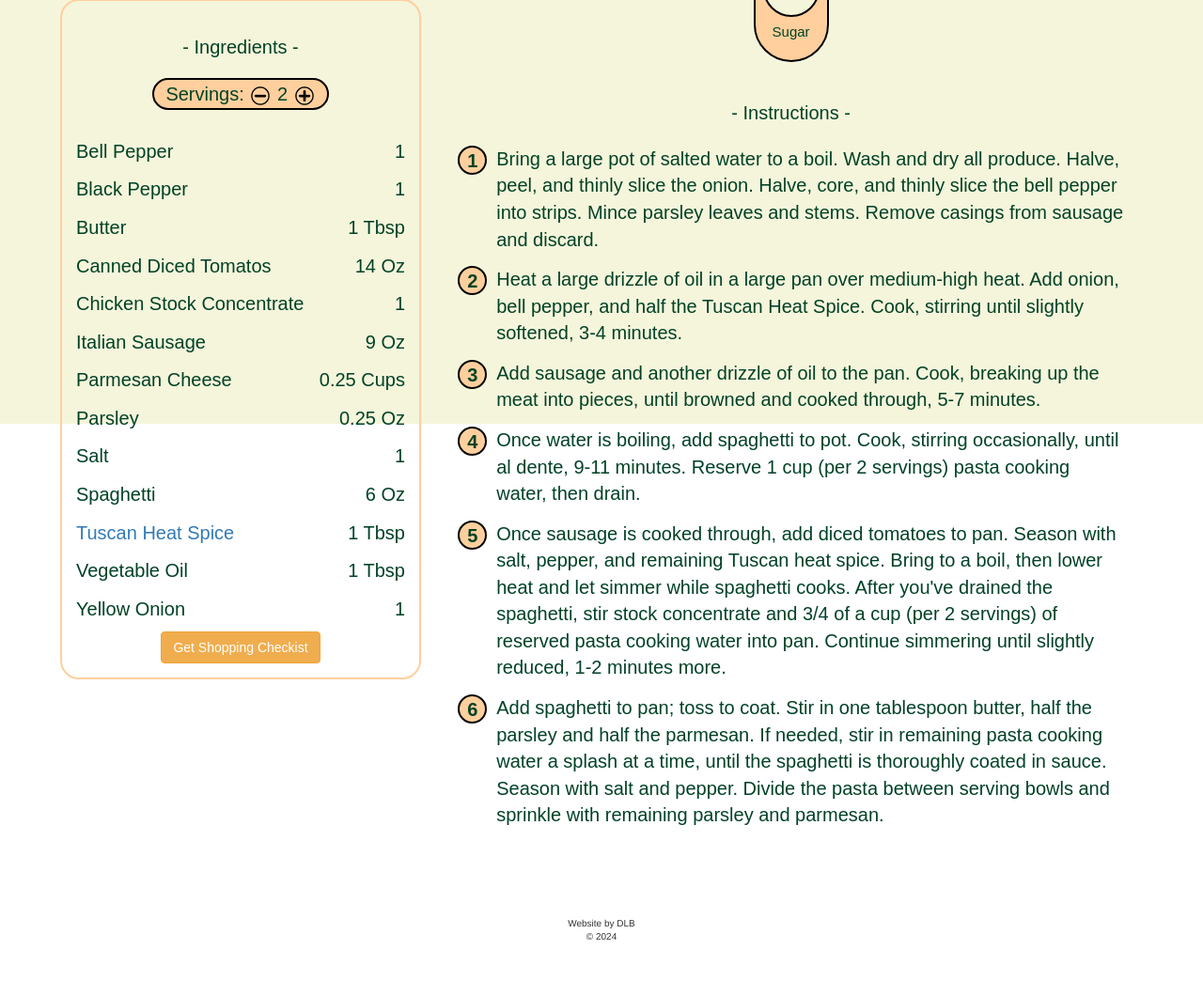
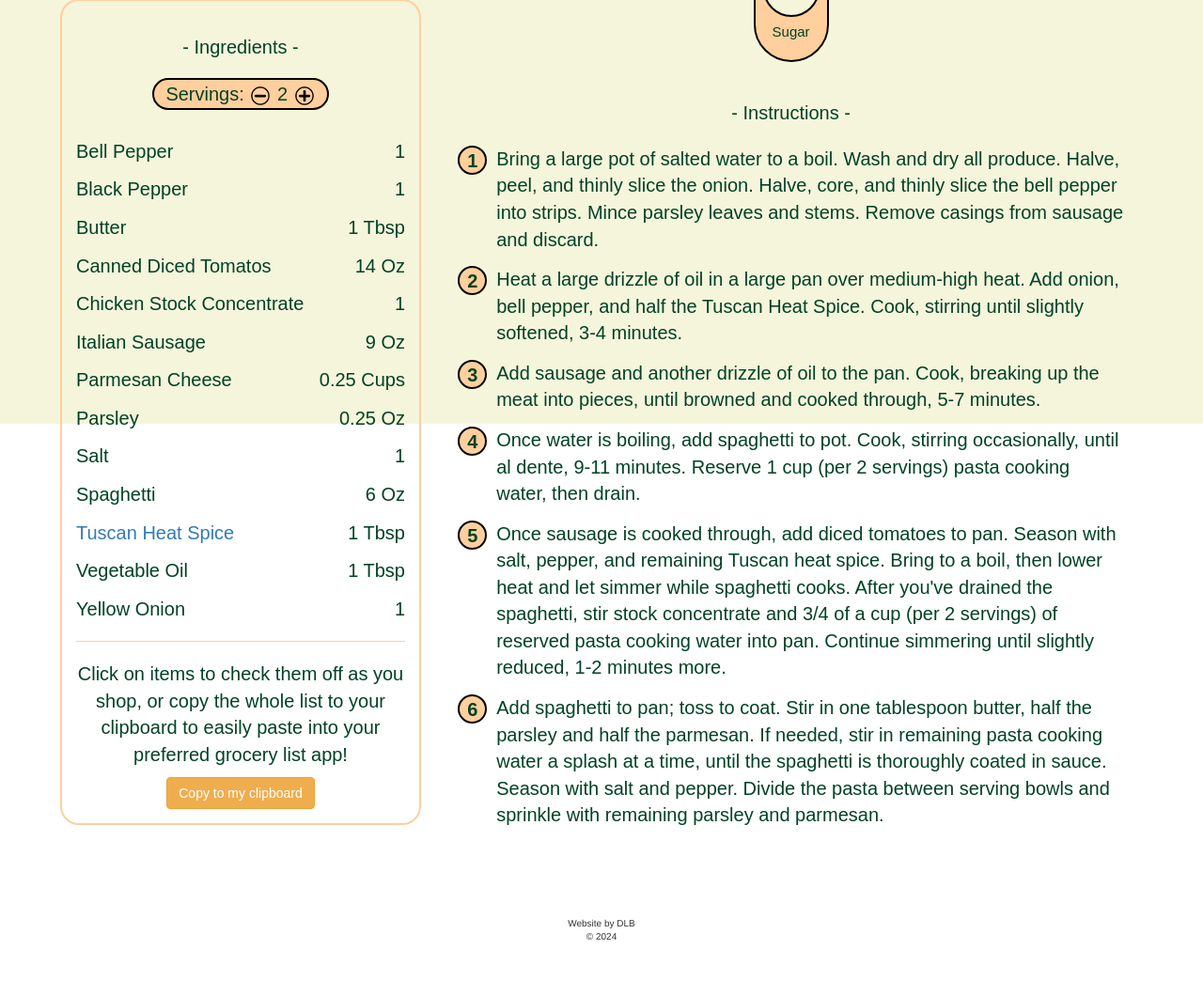
Before and after one commit to Lukipaela/CookBookWebsite, a Flask app: page /recipe/1 in a window 1280 px wide. Shown: the part 349-1393 px from the top of the page at 94% size. Run offline with Flask 3, Linux system fonts and the light colour scheme; data comes from the database, SQL or seed files in the repository; some libraries are stand-ins or nearby versions; some web fonts are replaced.

Commit message:
Converted ingredient export into direct on-page button. Deprecated recipe_checklist page and supporting server-side methods

```diff
--- a/main.py
+++ b/main.py
@@ -102,20 +102,6 @@ def get_site_stats():
                    "ORDER BY 1 ASC"
     results = execute_query(query_string)
     return results
-
-
-def get_recipe_checklist(recipe_id: str, multiplier: int):
-    query_string = f"SELECT IngredientName || ' - ' " \
-                   f"|| CAST(Quantity * CAST({multiplier} AS Real) / Servings AS VarChar(20)) " \
-                   "|| ' ' || CBIngredientUnit.LongName 'details' " \
-                   "FROM CBRecipe " \
-                   "JOIN CBIngredient ON CBIngredient.RecipeID = CBRecipe.RecipeID " \
-                   "JOIN CBIngredientName ON CBIngredientName.IngredientNameID = CBIngredient.IngredientNameID " \
-                   "AND IngredientName NOT IN ('Salt', 'Black Pepper') " \
-                   "JOIN CBIngredientUnit ON CBIngredientUnit.IngredientUnitID = CBIngredient.IngredientUnitID " \
-                   f"WHERE CBRecipe.RecipeID = {recipe_id} " \
-                   "ORDER BY 1"
-    return execute_query(query_string)
 
 
 def update_header(recipe_id: str, new_recipe_name: str, new_recipe_time: int
@@ -887,17 +873,6 @@ def email_recipe():
     return render_template("email_recipe.html", message=message, form=form, nav_controls=nav_controls)
 
 
-@app.route('/ingredient_checklist/<string:recipe_id>', methods=["GET"])
-def ingredient_checklist(recipe_id: str):
-    multiplier = 1
-    if 'multiplier' in request.args:  # optional arg
-        multiplier = request.args['multiplier']
-    print(request.args)
-    nav_controls = create_nav_controls(home_button=True, recipe_button=True, recipe_id=recipe_id)
-    items = get_recipe_checklist(recipe_id=recipe_id, multiplier=multiplier)
-    return render_template("ingredient_checklist.html", nav_controls=nav_controls, items=items)
-
-
 # -------------------- RUN -------------------- #
 if __name__ == '__main__':
     app.run(debug=not prod_mode)    # set to False for web deployment, True for local dev
--- a/static/css/styles.css
+++ b/static/css/styles.css
@@ -39,6 +39,7 @@
   --theme-font-highlight: #F1EF99;
   --theme-entry-field: #EEEEEE;
 */
+
 
 
 
@@ -398,21 +399,13 @@
 }
 
 /* INGREDIENT CHECKLIST */
-.ingredient-checklist{
-    padding-top: 5rem;
-    padding-bottom: 1rem;
-    margin:auto;
-}
-.checklist-row{
-    padding-bottom: .5rem;
-
-}
 .checked-item{
     text-decoration: line-through;
     opacity: 30%;
 }
-.checklist-page-title{
-    padding-top: 7rem;
+.checklist-note{
+    padding-bottom: 1rem;
+
 }
 
 /* INSTRUCTIONS */
@@ -560,7 +553,6 @@
 }
 
 /* WIDGETS */
-
 @media (max-width: 700px){
     .widget{
         width: 90%;
@@ -579,10 +571,6 @@
 }
 .widget-title{
     padding-bottom:2rem;
-
-}
-.recent-recipes-section{
-
 
 }
 .search-widget-row td{
@@ -608,4 +596,11 @@ ul{
     list-style-type: none;
 }
 
+.separator{
+    margin: 2rem 0;
+    border-style: solid;
+    border-color: var(--theme-borders);
+    color: var(--theme-borders);
+    background-color: var(--theme-borders);
+}
 /* ==================== IDs ==================== */
--- a/templates/recipe_ingredients.html
+++ b/templates/recipe_ingredients.html
@@ -15,14 +15,18 @@
 
     <ul>
         {% for ingredient in ingredients: %}
-            <li class="ingredient-row">
+            <li class="ingredient-row checklist-item"
+                         id="{{ ingredient['IngredientName'] }}"
+                         onclick="itemClicked('{{ ingredient['IngredientName'] }}')">
                 <!-- name and preparation -->
                 <div class="ingredient-name">
                     <!-- if this ingredient is its own recipe, create a link -->
                     {% if ingredient['RelatedRecipeID']  %}
-                        <a href="{{ url_for('recipe', recipe_id=ingredient['RelatedRecipeID']) }}" class="ingredient-link">{{ ingredient['IngredientName'] }}</a>
+                        <a href="{{ url_for('recipe', recipe_id=ingredient['RelatedRecipeID']) }}" class="ingredient-link">
+                            <span class="JS-copy-element">{{ ingredient['IngredientName'] }}</span>
+                        </a>
                     {% else %}
-                        {{ ingredient['IngredientName'] }}
+                        <span class="JS-copy-element">{{ ingredient['IngredientName'] }}</span>
                     {% endif %}
                     {% if ingredient['Prep'] | length > 0 %}
                         , {{ ingredient['Prep'] }}
@@ -30,17 +34,24 @@
                 </div>
                 <!-- quantity and units -->
                 <div class="ingredient-quantity">
-                    <span class="JS-ingredient-quantity">
+                    <span class="JS-ingredient-quantity JS-copy-element">
                         {{ ingredient['Quantity'] }}
                     </span>
-                    {{ ingredient['Units'] }}
+                    <span class="JS-copy-element">{{ ingredient['Units'] }}</span>
                 </div>
             </li>
         {% endfor %}
     </ul>
+    <hr class="separator">
+    <div class="font-standard font-size-standard centered checklist-note">
+        Click on items to check them off as you shop, or copy the whole list to your clipboard to easily paste into your preferred grocery list app!
+    </div>
+
+    <!-- copy to clipboard button -->
     <span class="centered">
-        <div role="button" onclick="exportIngredientList()" class="btn-warning btn">Get Shopping Checkist</div>
+        <div role="button" onclick="copyIngredientsToClipboard()" class="btn-warning btn">Copy to my clipboard</div>
     </span>
+    <!-- edit button -->
     <div class="font-size-tiny centered font-standard">
         <a href="{{ url_for('edit_ingredients', recipe_id=recipe_id, ingredient_id=-1) }}" class="JS-edit-button JS-default-hidden">[Edit]</a>
     </div>
@@ -77,14 +88,39 @@
         }
     }
 
-    function exportIngredientList(){
-        recipeChecklistURL = {{ url_for("ingredient_checklist", recipe_id=recipe_id)|tojson }};
-        console.log(recipeChecklistURL);
-        var currentServingsNode = document.getElementsByClassName("JS-recipe-servings")[0];
-        var currentServings = Number(currentServingsNode.textContent);
-        recipeChecklistURL = recipeChecklistURL + "?multiplier=" + currentServings
-        console.log(recipeChecklistURL);
-        window.location.href = recipeChecklistURL;
+    function itemClicked(itemID){
+        var clickedItem = document.getElementById(itemID);
+        if(clickedItem.classList.contains("checked-item"))
+            clickedItem.classList.remove("checked-item");
+        else
+            clickedItem.classList.add("checked-item");
+    }
+
+    function copyIngredientsToClipboard(){
+        var items = document.getElementsByClassName("checklist-item");
+        var copiedText = "";
+        var iterations = items.length;
+        for (var i = 0; i < iterations; i++) {
+            var textElements = items[i].getElementsByClassName("JS-copy-element");
+            //ingredient name
+            var ingredientName = textElements[0].textContent.trim();
+            copiedText += ingredientName;
+
+            if( ingredientName != 'Salt' && ingredientName != 'Sea Salt' && ingredientName != 'Black Pepper'){
+                //ingredient quantity
+                copiedText += ' - ' + textElements[1].textContent.trim() + ' ';
+
+                //ingredient units
+                copiedText += textElements[2].textContent.trim();
+            }
+           copiedText += '\n';
+        }
+
+        // Copy the text inside the text field
+        navigator.clipboard.writeText(copiedText);
+
+        // Alert the copied text
+        alert("Copied the following text to your clipboard: \n\n" + copiedText);
     }
 
 </script>
```
Also changed, not shown: templates/ingredient_checklist.html (deleted, +0 -76 lines).
